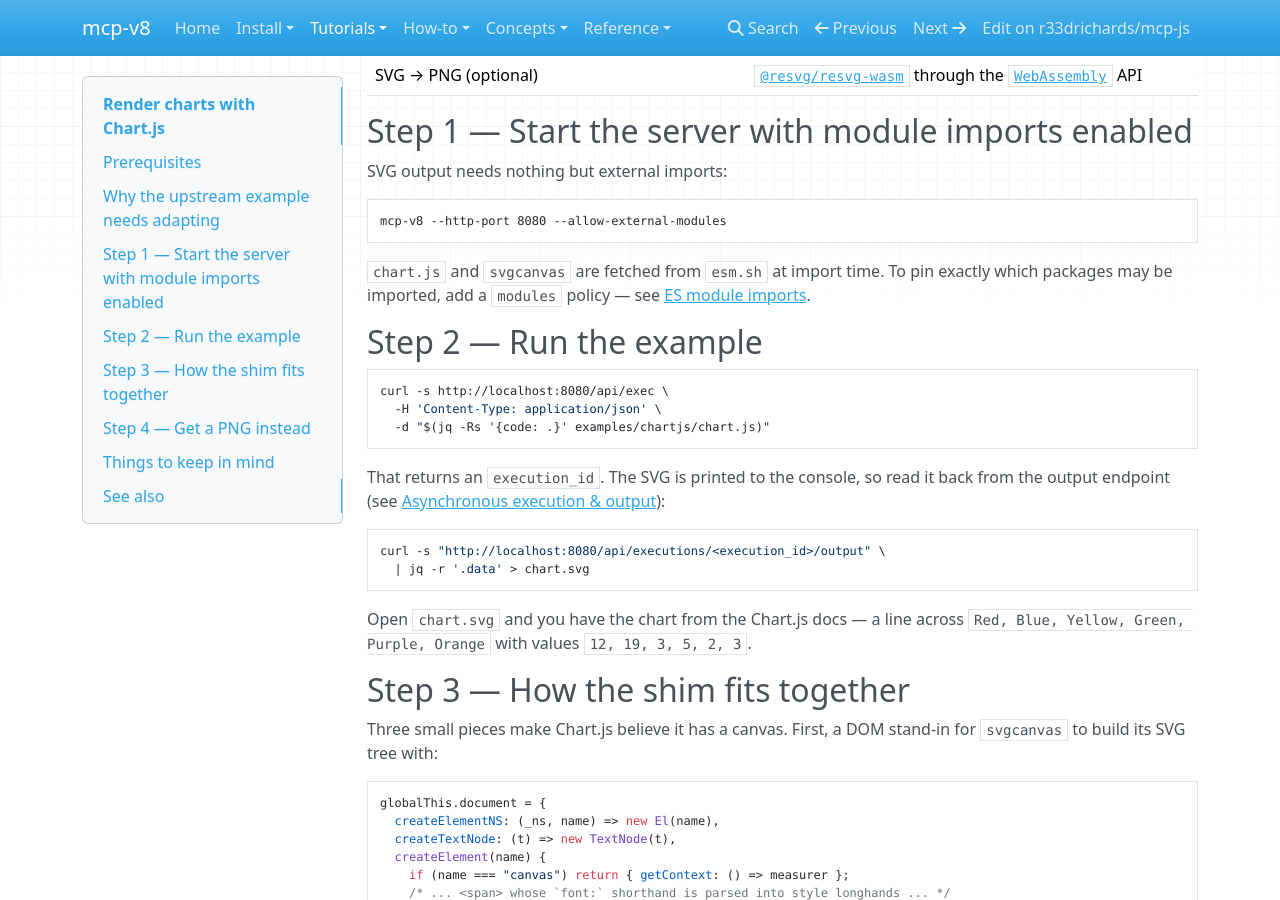
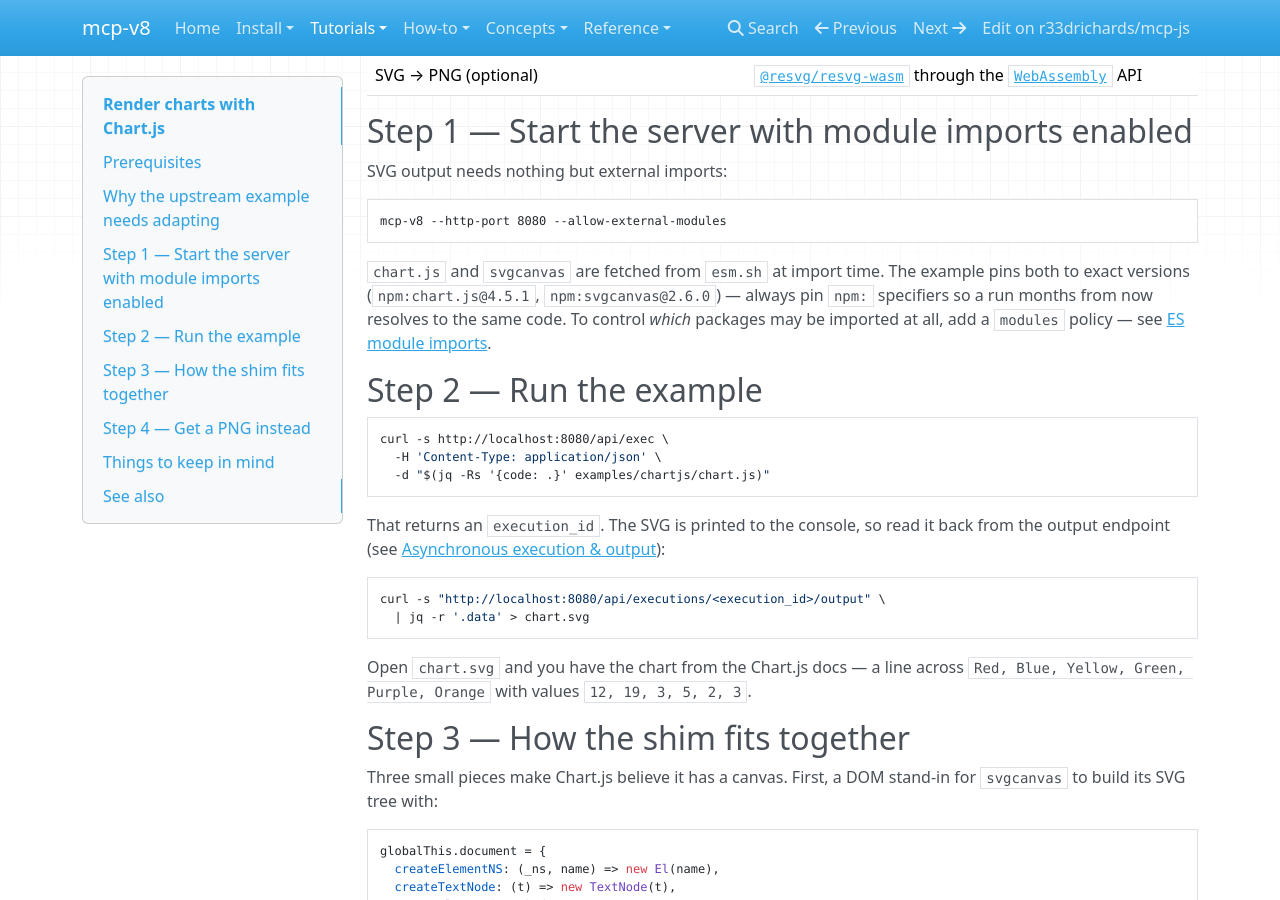
Before and after one commit to r33drichards/mcp-js, an MkDocs documentation site: the page built from site-docs/tutorials/chartjs.md, in a window 1280 px wide and 900 px high, scrolled down 1012 px. Built offline with MkDocs 1.6.1, drawn with Linux system fonts in a browser that asks for light colours; nearby versions of some CDN libraries.

Commit message:
Pin the example's npm imports to exact versions
The docs tell readers to always pin npm: specifiers for reproducible
results; the example should follow its own advice. Pins chart.js@4.5.1 and
svgcanvas@2.6.0 (resvg-wasm was already pinned) and says so in the tutorial
and the example README. Both output modes re-verified against a live server.

Co-Authored-By: Claude Opus 5 <noreply@anthropic.com>
Claude-Session: https://claude.ai/code/session_017FQ7Qv9tcQG4wGut2f9crq

````diff
--- a/site-docs/tutorials/chartjs.md
+++ b/site-docs/tutorials/chartjs.md
@@ -57,8 +57,10 @@ SVG output needs nothing but external imports:
 mcp-v8 --http-port 8080 --allow-external-modules
 ```
 
-`chart.js` and `svgcanvas` are fetched from `esm.sh` at import time. To pin
-exactly which packages may be imported, add a `modules` policy — see
+`chart.js` and `svgcanvas` are fetched from `esm.sh` at import time. The example
+pins both to exact versions (`npm:chart.js@4.5.1`, `npm:svgcanvas@2.6.0`) —
+always pin `npm:` specifiers so a run months from now resolves to the same code.
+To control *which* packages may be imported at all, add a `modules` policy — see
 [ES module imports](../how-to/module-imports.md).
 
 ## Step 2 — Run the example
````
Also changed, not shown: examples/chartjs/README.md (+3 -0 lines), 1 other file.
